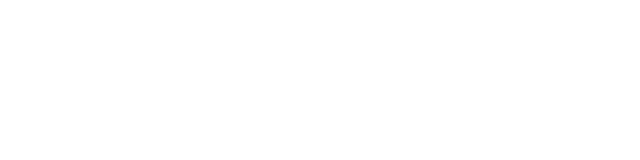
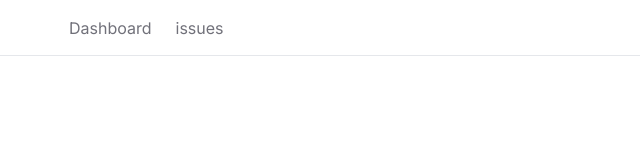
Before and after one commit to corax58/issue-tracker, a Next.js app: page / in a window 1280 px wide. Shown: the top 160 px of the page, without its empty margins (0-640 px from the left). Built offline with nearby package versions, Linux system fonts and the light colour scheme.

Commit message:
created a navbar

```diff
--- /dev/null
+++ b/app/Navbar.tsx
@@ -0,0 +1,31 @@
+import Link from "next/link";
+import React from "react";
+import { FaBug } from "react-icons/fa6";
+
+const Navbar = () => {
+  const Links = [
+    { href: "/", label: "Dashboard" },
+    { href: "/issues", label: "issues" },
+  ];
+  return (
+    <nav className="flex h-14 border-b items-center space-x-6 px-5 mb-5">
+      <Link href={"/"}>
+        <FaBug size={25} />
+      </Link>
+      <ul className="flex space-x-6 ">
+        {Links.map((link) => (
+          <li key={link.href}>
+            <Link
+              href={link.href}
+              className="text-zinc-500 hover:text-zinc-800 transition-colors"
+            >
+              {link.label}
+            </Link>
+          </li>
+        ))}
+      </ul>
+    </nav>
+  );
+};
+
+export default Navbar;
--- a/app/layout.tsx
+++ b/app/layout.tsx
@@ -1,22 +1,26 @@
-import './globals.css'
-import type { Metadata } from 'next'
-import { Inter } from 'next/font/google'
+import "./globals.css";
+import type { Metadata } from "next";
+import { Inter } from "next/font/google";
+import Navbar from "./Navbar";
 
-const inter = Inter({ subsets: ['latin'] })
+const inter = Inter({ subsets: ["latin"] });
 
 export const metadata: Metadata = {
-  title: 'Create Next App',
-  description: 'Generated by create next app',
-}
+  title: "Create Next App",
+  description: "Generated by create next app",
+};
 
 export default function RootLayout({
   children,
 }: {
-  children: React.ReactNode
+  children: React.ReactNode;
 }) {
   return (
     <html lang="en">
-      <body className={inter.className}>{children}</body>
+      <body className={inter.className}>
+        <Navbar />
+        <main>{children}</main>
+      </body>
     </html>
-  )
+  );
 }
--- a/package.json
+++ b/package.json
@@ -19,6 +19,7 @@
     "postcss": "8.4.41",
     "react": "18.3.1",
     "react-dom": "18.3.1",
+    "react-icons": "^5.3.0",
     "tailwindcss": "3.4.10",
     "typescript": "5.5.4"
   }
```
Also changed, not shown: 1 other file (tests, documents, lock files or other folders).
